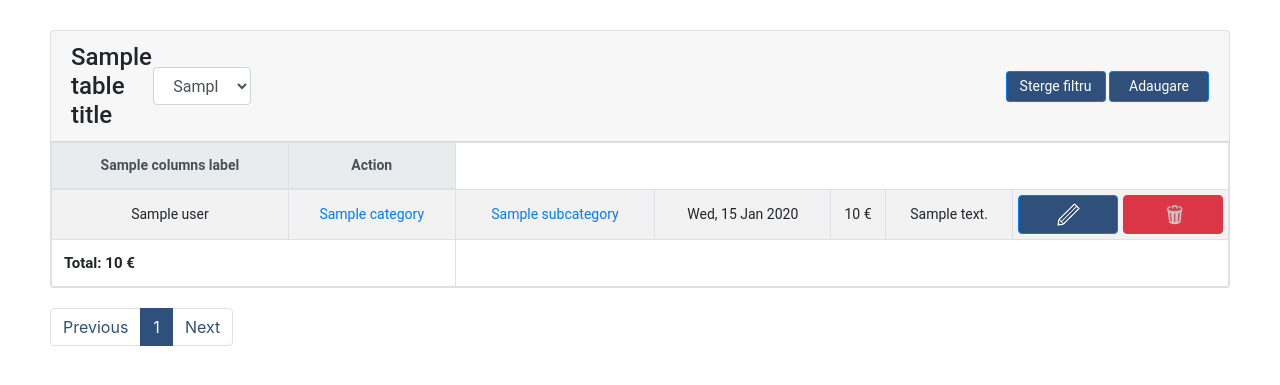
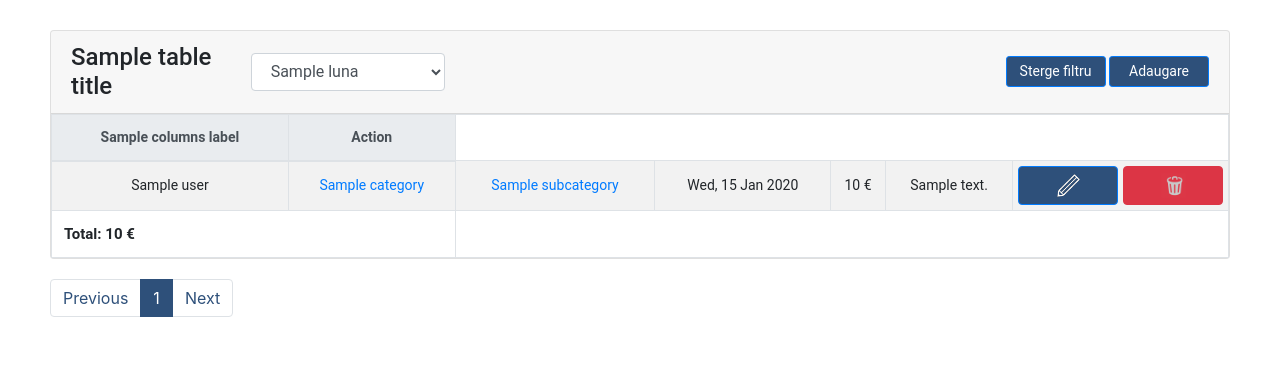
Before and after one commit to tupyy/homesite, a Django app: template templates/money/payment/view_month.html in a window 1280 px wide. Shown: the part 56-441 px from the top of the page. Run offline with Django 3.2, Linux system fonts and the light colour scheme; the template is opened without the code that fills it: most values are stand-ins (such as "Sample title", 1, 10 or a date in 2020); some libraries are stand-ins or nearby versions.

Commit message:
fix column width

```diff
--- a/templates/money/payment/payment_table.html
+++ b/templates/money/payment/payment_table.html
@@ -3,10 +3,10 @@
     <div class="card panel-default panel-table">
         <div class="card-header">
             <div class="row">
-                <div class="col-xl-1 col-lg-2 col-xd action-container">
+                <div class="col-xl-2 col-lg-2 col-md-3 col-xd action-container">
                     <h4 class="panel-title">{{ table_title }}</h4>
                 </div>
-                <div class="col-xs-4 col-lg-2 col-xl-1 text-left action-container">
+                <div class="col-xs-4 col-lg-2 col-xl-2 text-left action-container">
                     {% include 'money/payment/form_months.html' %}
                 </div>
                 <div class="col col-xs-6 text-right action-container action-container-create">
```
